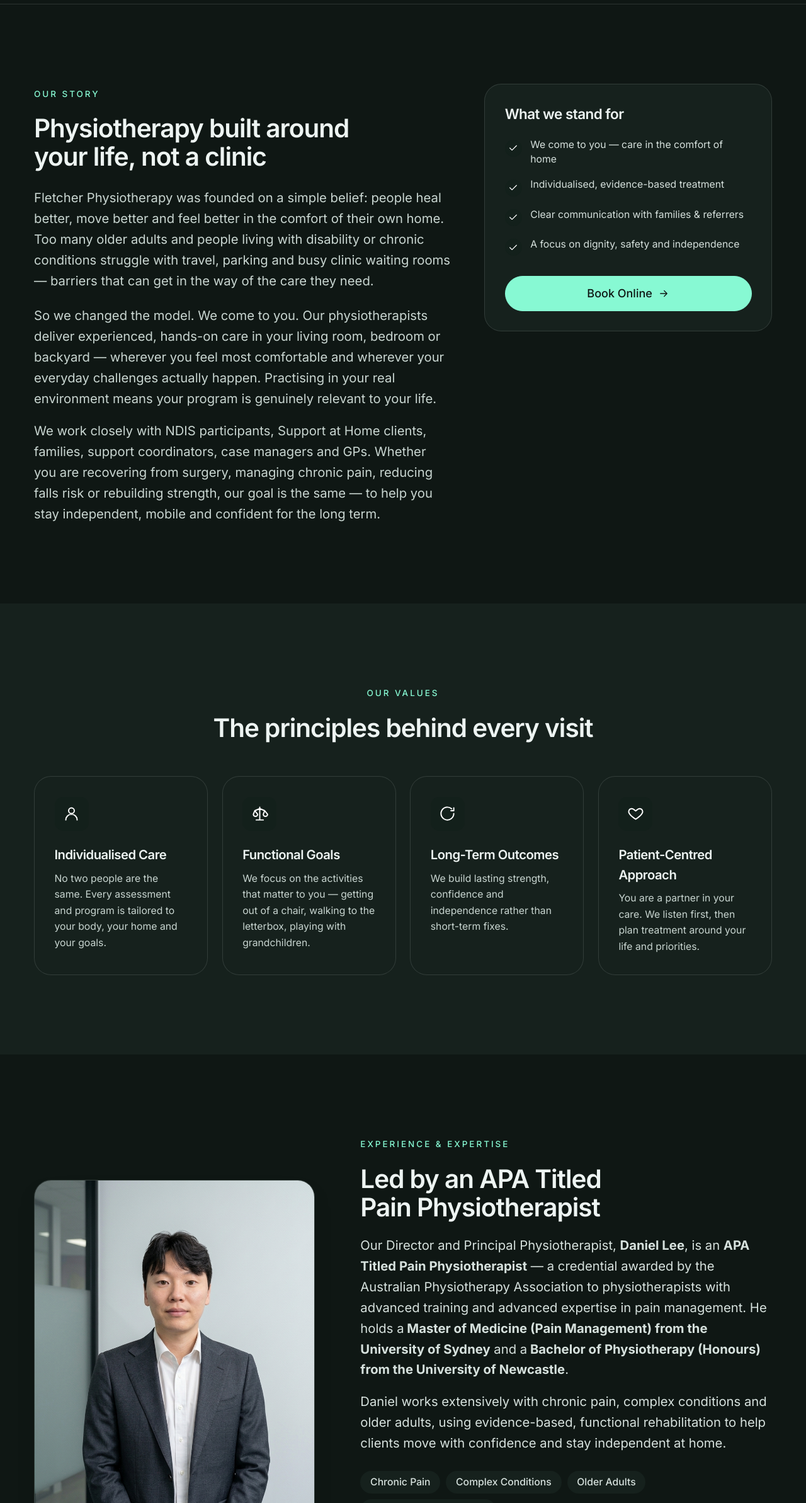
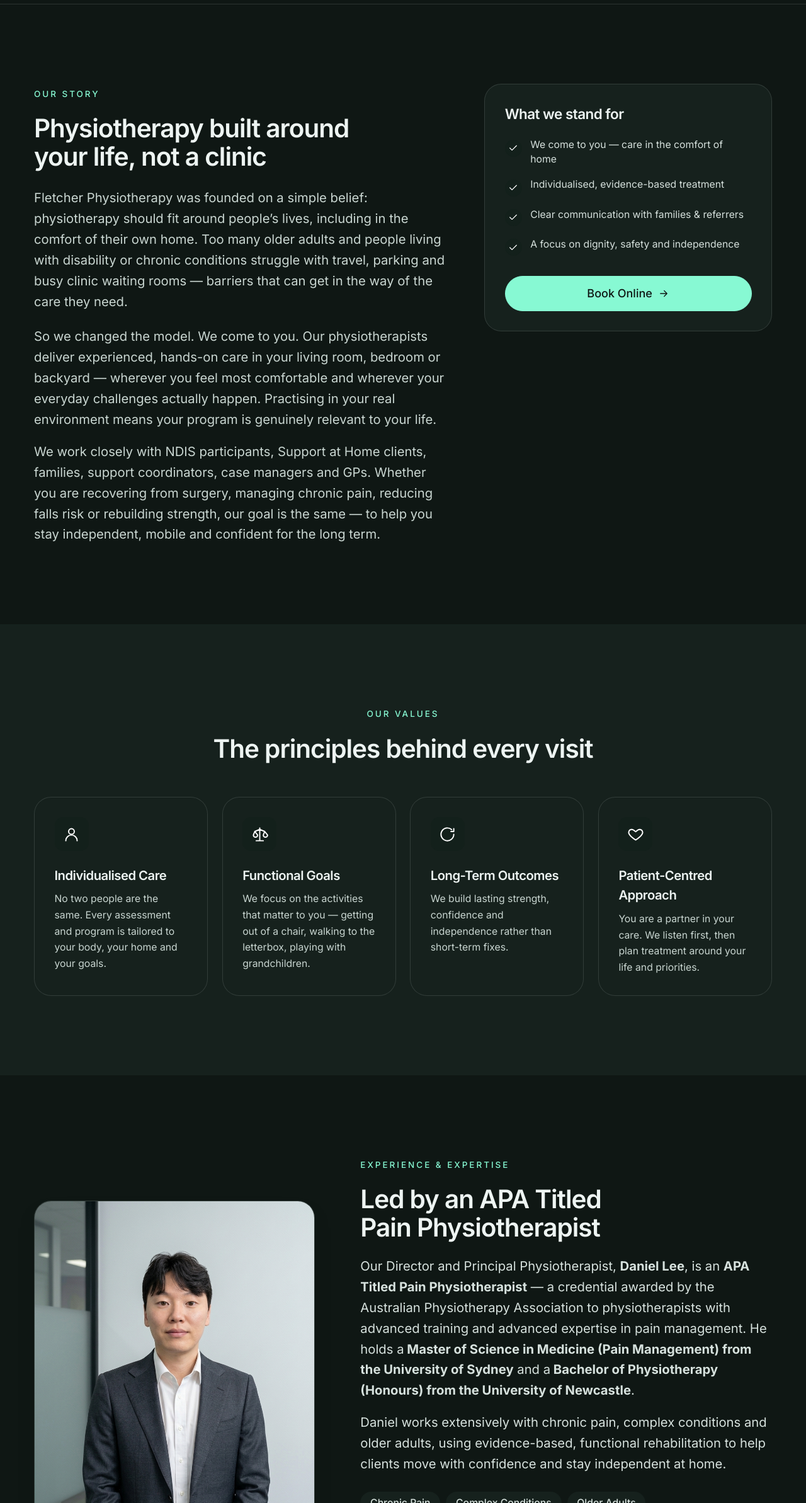
Before and after one commit to Trackrecord-pixel/Fletcher-physiotherapy-website, a Next.js app: page /about in a window 1280 px wide. Shown: the part 654-3040 px from the top of the page at 63% size. Built offline with nearby package versions, Linux system fonts and the light colour scheme.

Commit message:
Add files via upload

```diff
--- a/app/about/page.tsx
+++ b/app/about/page.tsx
@@ -78,8 +78,8 @@ export default function AboutPage() {
             />
             <div className="mt-6 space-y-4 text-navy-700">
               <p>
-                Fletcher Physiotherapy was founded on a simple belief: people heal
-                better, move better and feel better in the comfort of their own
+                Fletcher Physiotherapy was founded on a simple belief: physiotherapy should fit
+                around people&rsquo;s lives, including in the comfort of their own
                 home. Too many older adults and people living with disability or
                 chronic conditions struggle with travel, parking and busy clinic
                 waiting rooms — barriers that can get in the way of the care they
@@ -179,7 +179,7 @@ export default function AboutPage() {
               an <strong>APA Titled Pain Physiotherapist</strong> — a credential awarded by
               the Australian Physiotherapy Association to physiotherapists with advanced
               training and advanced expertise in pain management. He holds a
-              <strong> Master of Medicine (Pain Management) from the University of Sydney</strong> and a
+              <strong> Master of Science in Medicine (Pain Management) from the University of Sydney</strong> and a
               <strong> Bachelor of Physiotherapy (Honours) from the University of Newcastle</strong>.
             </p>
             <p className="mt-4 text-lg leading-relaxed text-navy-700">
```
